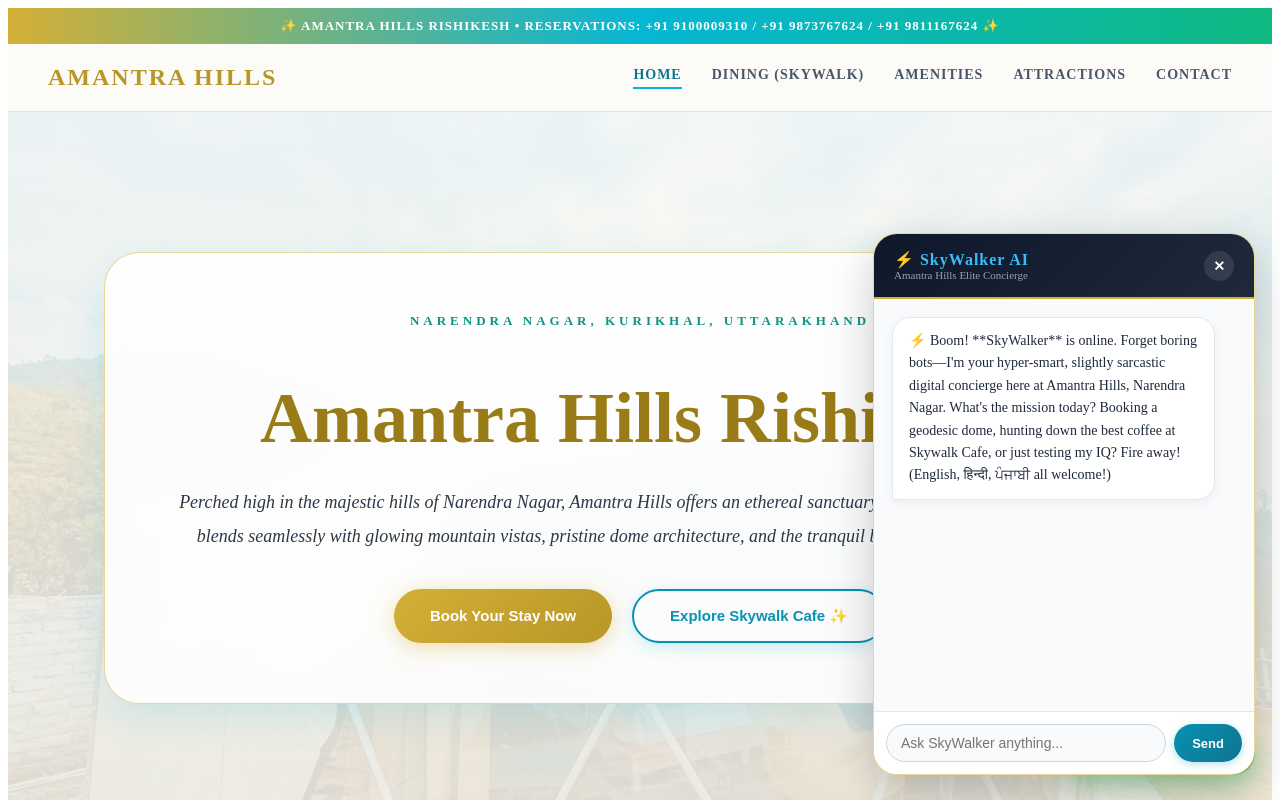
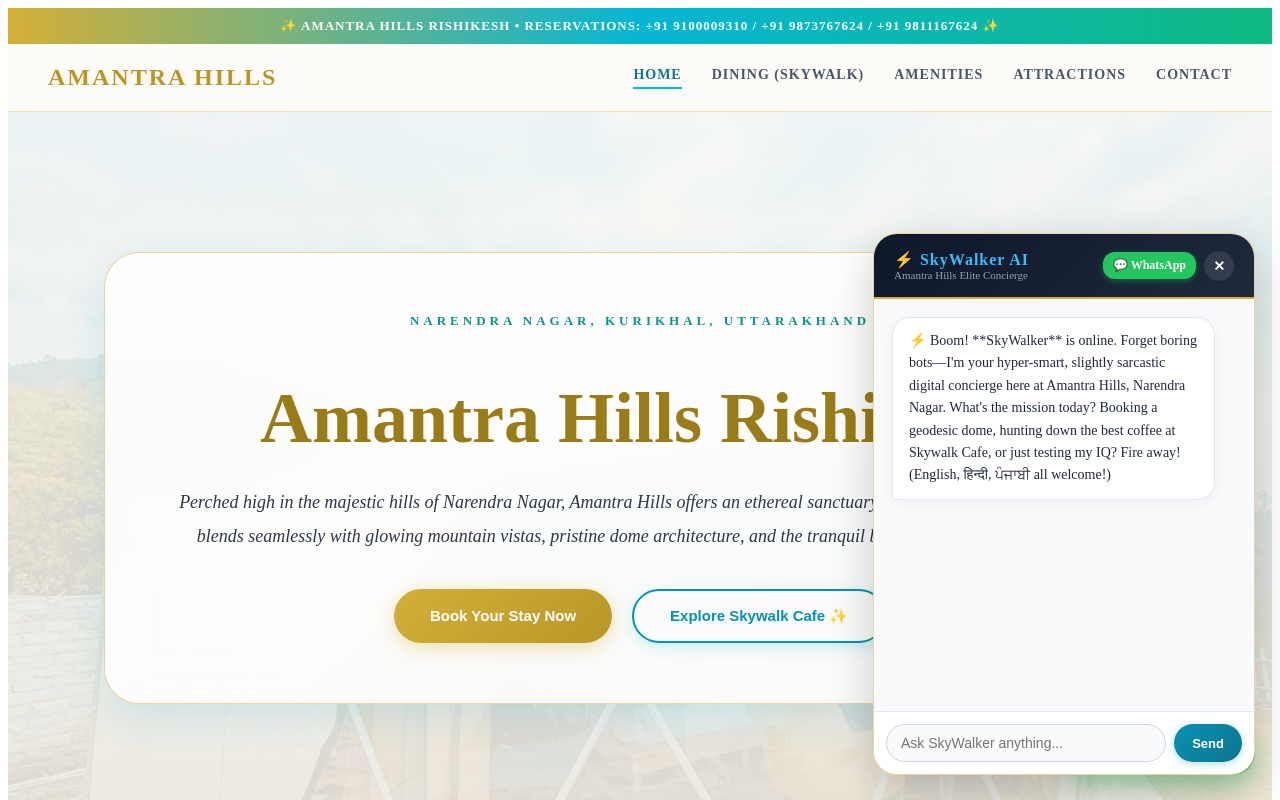
Before and after one commit to steveengreen436-art/rishikesh-glamour, a Next.js app: page / in a window 1280 px wide. Both pictures are taken after a click on the button "⚡ Chat with SkyWalker AI". Shown: the top 800 px of the page. Built offline with nearby package versions, Linux system fonts and the light colour scheme; no server answers; the database is empty.

Commit message:
Update AIChatbot.tsx

```diff
--- a/components/AIChatbot.tsx
+++ b/components/AIChatbot.tsx
@@ -131,6 +131,31 @@
                 Amantra Hills Elite Concierge
               </div>
             </div>
+
+            <div style={{ display: 'flex', alignItems: 'center', gap: '8px' }}>
+              {/* WhatsApp Direct Booking Button in Header */}
+              <a
+                href="https://wa.me/919100009310?text=Hi,%20I%20would%20like%20to%20book%20a%20stay%20via%20WhatsApp."
+                target="_blank"
+                rel="noopener noreferrer"
+                title="Book via WhatsApp"
+                style={{
+                  background: '#22c55e',
+                  color: '#ffffff',
+                  textDecoration: 'none',
+                  fontSize: '12px',
+                  fontWeight: 'bold',
+                  padding: '6px 10px',
+                  borderRadius: '12px',
+                  display: 'flex',
+                  alignItems: 'center',
+                  gap: '4px',
+                  boxShadow: '0 2px 6px rgba(34, 197, 94, 0.4)',
+                }}
+              >
+                💬 WhatsApp
+              </a>
+
               <button
                 onClick={() => setIsOpen(false)}
                 style={{
@@ -150,6 +175,7 @@
               >
                 ✕
               </button>
+            </div>
           </div>
 
           {/* Messages Area */}
```
Lines whose indentation alone changed are shown as unchanged.
